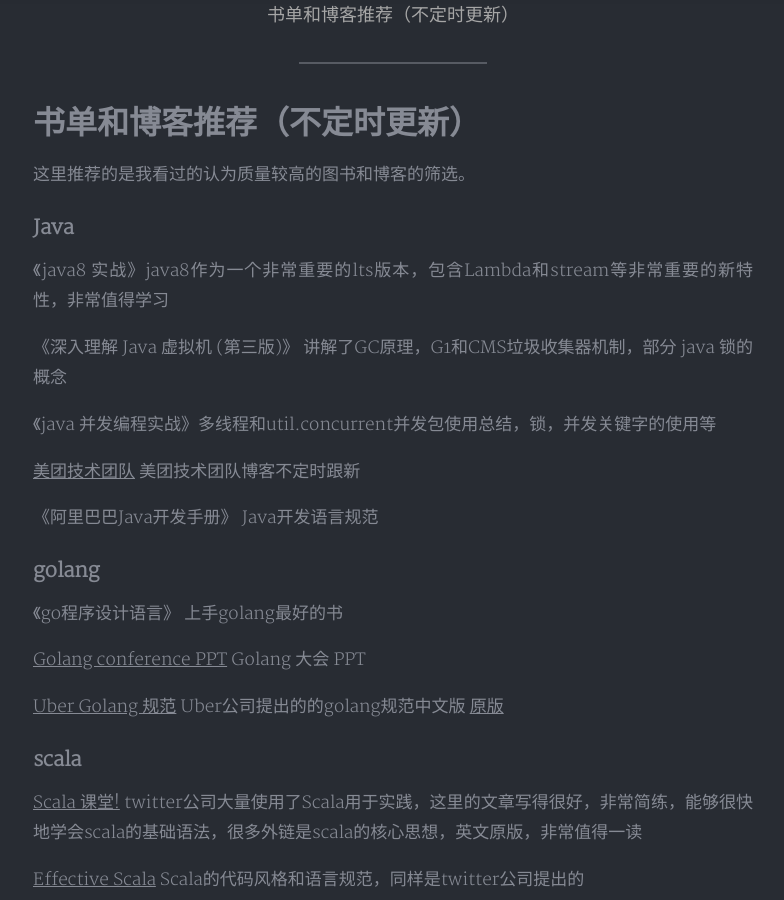
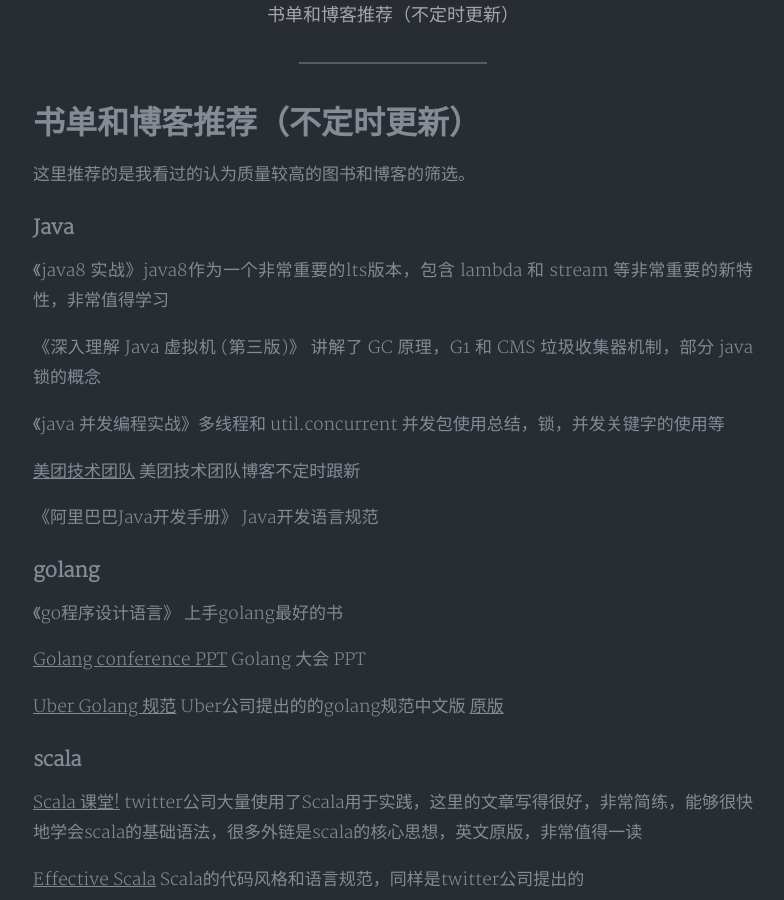
Before and after one commit to ica10888/ica10888.github.io, a Jekyll site: the page built from _posts/2019-07-06-书单和博客推荐.md, in a window 1280 px wide and 900 px high, scrolled down 534 px. Shown: the whole window, without its empty margins (247-1031 px from the left). Built offline with Jekyll 4.4.1, drawn with Linux system fonts in a browser that asks for light colours; nearby versions of some CDN libraries; a style sheet for code colours, icons or effects is not loaded.

```diff
--- a/_posts/2019-07-06-书单和博客推荐.md
+++ b/_posts/2019-07-06-书单和博客推荐.md
@@ -17,11 +17,11 @@ tags:
 
 ### Java
 
-《java8 实战》java8作为一个非常重要的lts版本，包含Lambda和stream等非常重要的新特性，非常值得学习
+《java8 实战》java8作为一个非常重要的lts版本，包含 lambda 和 stream 等非常重要的新特性，非常值得学习
 
-《深入理解 Java 虚拟机 (第三版)》 讲解了GC原理，G1和CMS垃圾收集器机制，部分 java 锁的概念
+《深入理解 Java 虚拟机 (第三版)》 讲解了 GC 原理，G1 和 CMS 垃圾收集器机制，部分 java 锁的概念
 
-《java 并发编程实战》多线程和util.concurrent并发包使用总结，锁，并发关键字的使用等
+《java 并发编程实战》多线程和 util.concurrent 并发包使用总结，锁，并发关键字的使用等
 
 [美团技术团队](https://tech.meituan.com/)  美团技术团队博客不定时跟新
 
```
